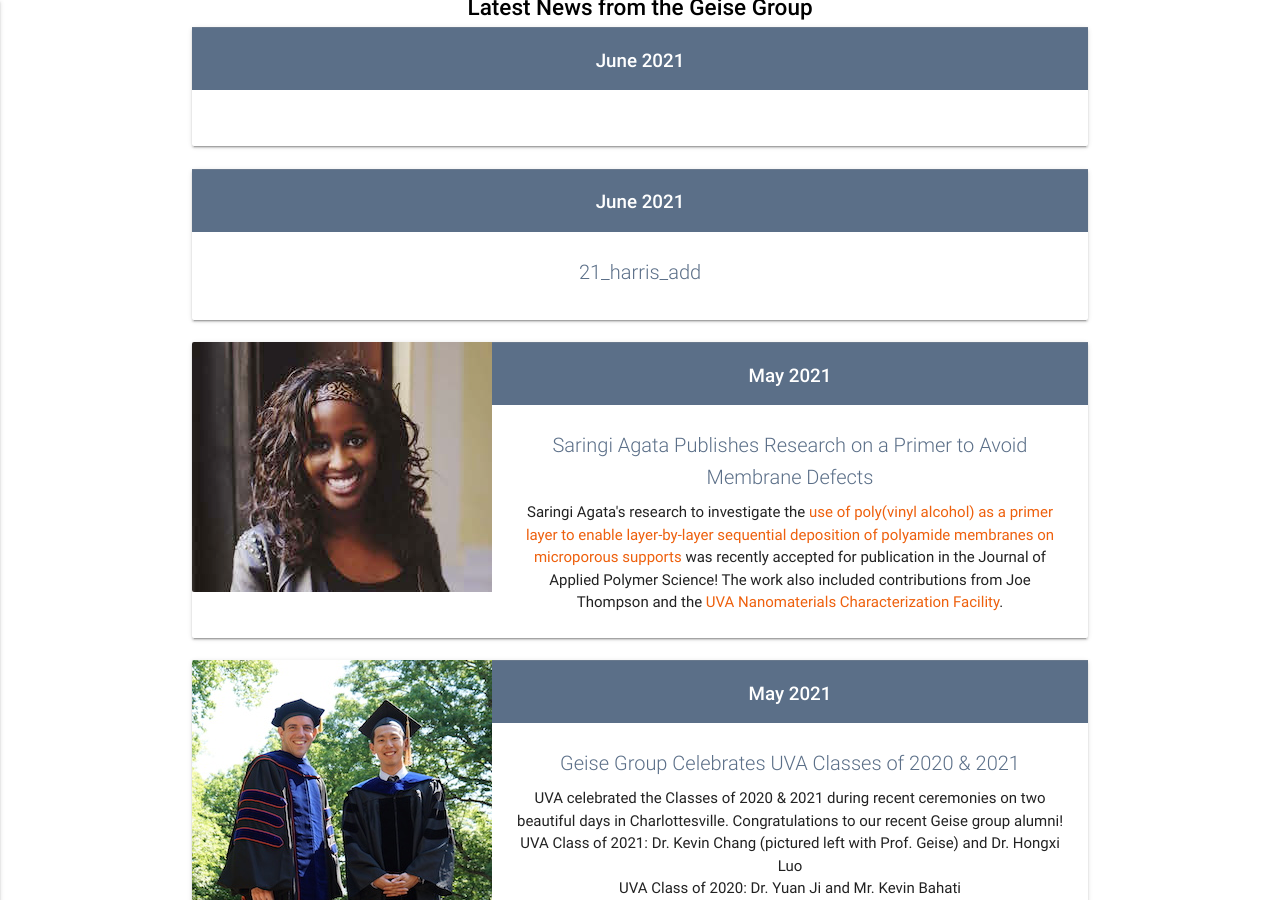
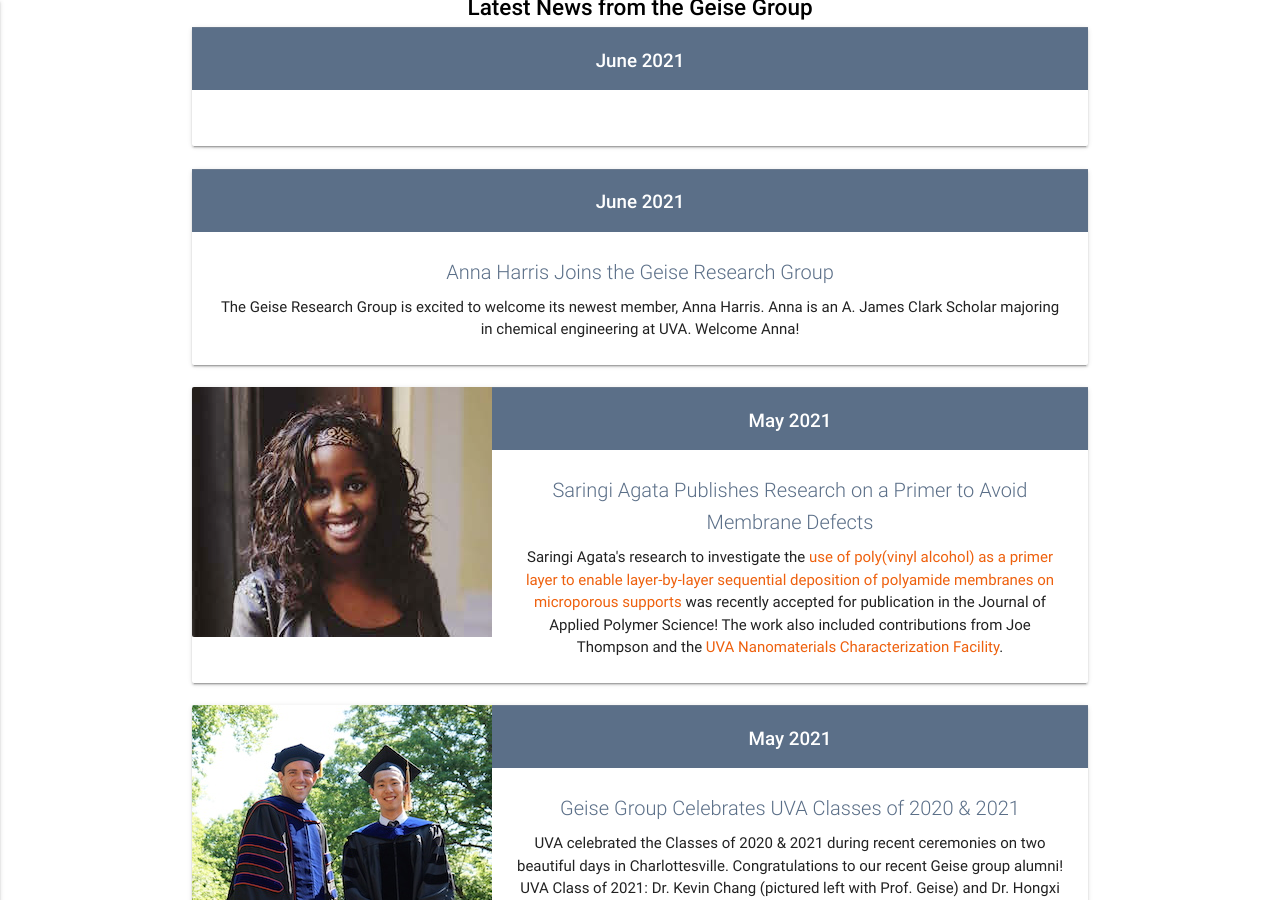
Before and after one commit to geisegroup/geisegroup.github.io, a Jekyll site: the page built from index.md, in a window 1280 px wide and 900 px high, scrolled down 2339 px. Built offline with Jekyll 4.4.1, drawn with Linux system fonts in a browser that asks for light colours; nearby versions of some CDN libraries.

Commit message:
Update 21_harris_add.html

```diff
--- a/_newsItems/21_harris_add.html
+++ b/_newsItems/21_harris_add.html
@@ -1 +1,7 @@
 ---
+date: 2021-06-01
+year: 2021
+title: Anna Harris Joins the Geise Research Group
+text: The Geise Research Group is excited to welcome its newest member, Anna Harris. Anna is an A. James Clark Scholar majoring in chemical engineering at UVA. Welcome Anna!
+image:
+---
```
